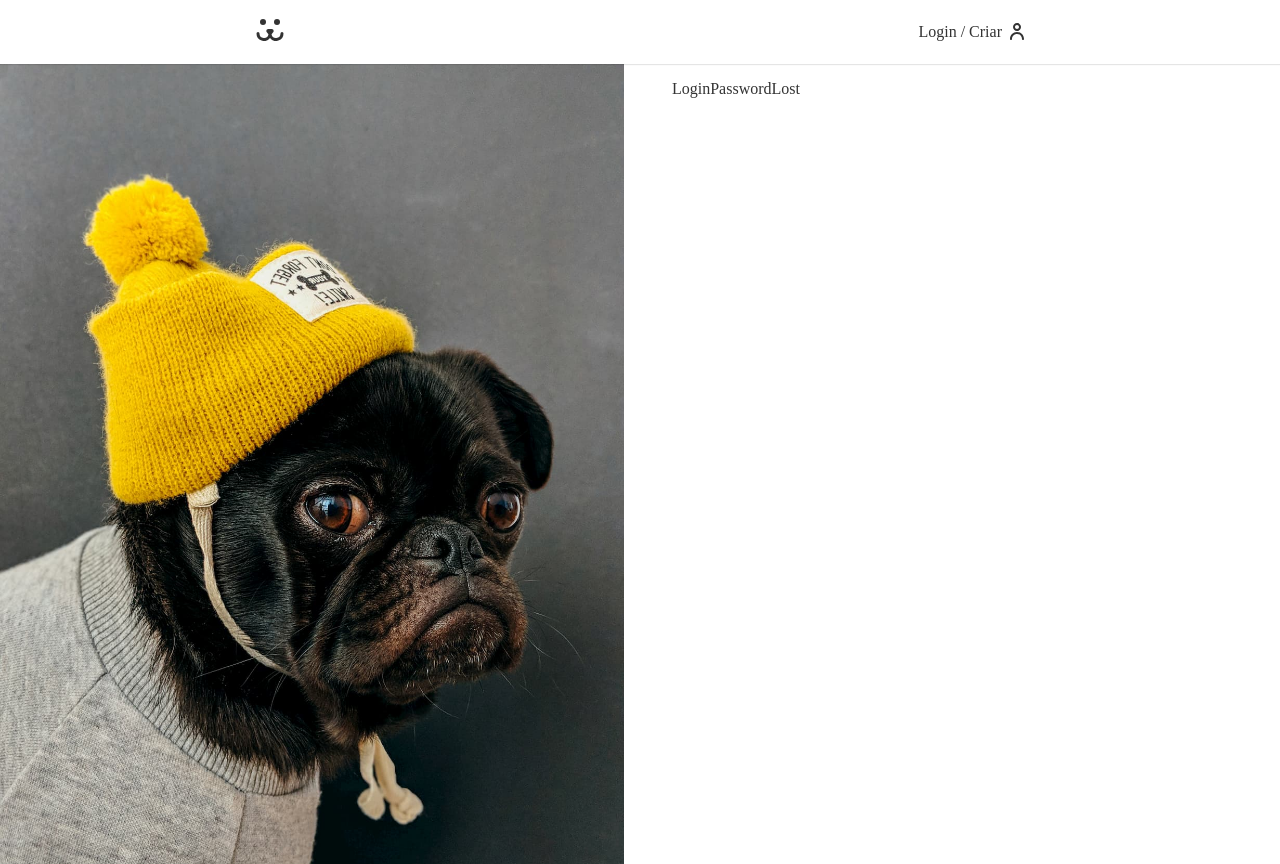
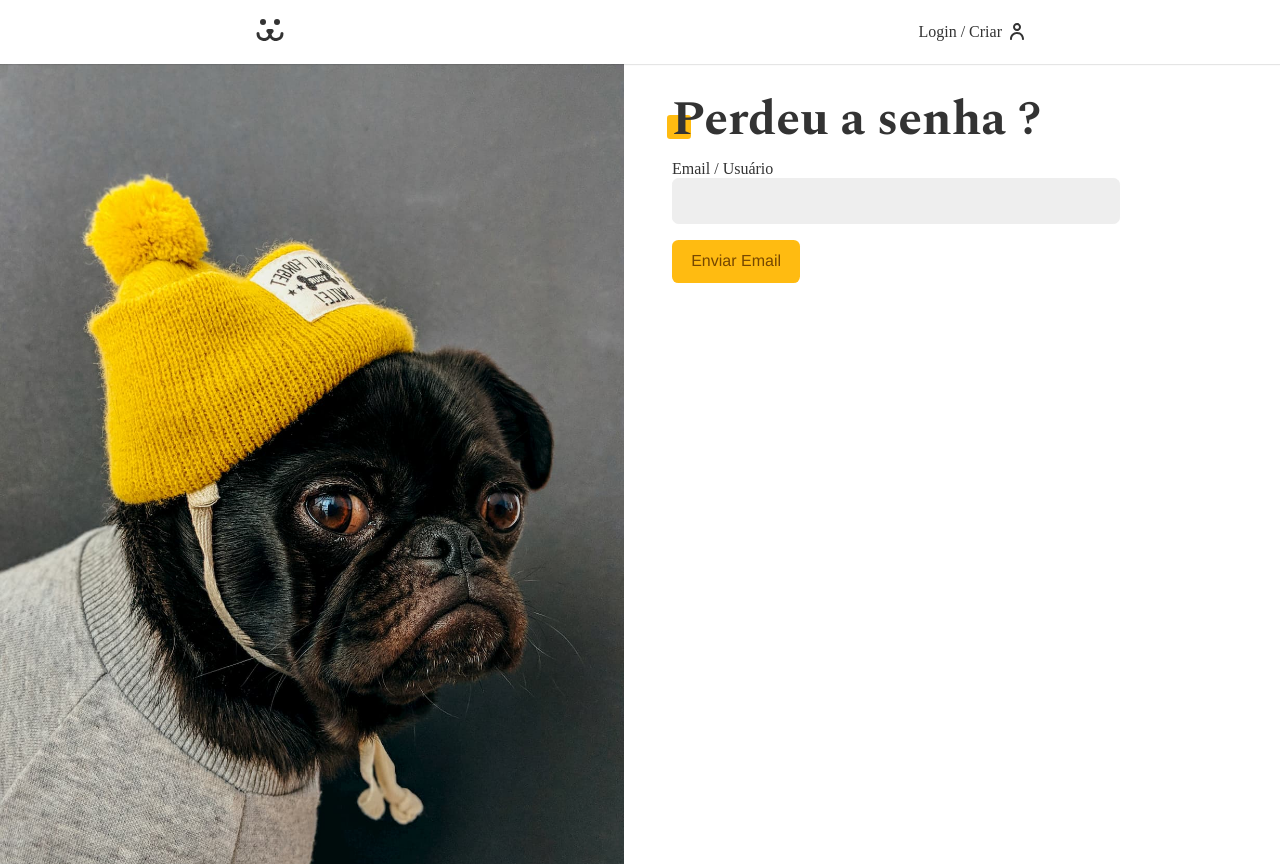
Before and after one commit to danilogms/dog-social, a React (Create React App) app: page /login/perdeu in a window 1280 px wide. Built offline with nearby package versions, Linux system fonts and the light colour scheme.

Commit message:
LoginPasswordLost component created

```diff
--- a/src/Components/Login/LoginPasswordLost.js
+++ b/src/Components/Login/LoginPasswordLost.js
@@ -1,9 +1,42 @@
-import React from 'react'
+import React from 'react';
+import Input from '../Forms/Input';
+import Button from '../Forms/Button';
+import useForm from '../../Hooks/UseForm';
+import useFetch from '../../Hooks/useFetch';
+import { PASSWORD_LOST } from '../../api';
+import Error from '../Helper/Error';
 
 const LoginPasswordLost = () => {
+  const login = useForm();
+  const { data, loading, error, request } = useFetch();
+
+  async function handleSubmit(event) {
+    event.preventDefault();
+    if (login.validate()) {
+      const { url, options } = PASSWORD_LOST({
+        login: login.value,
+        url: window.location.href.replace('perdeu', 'resetar'),
+      });
+      const { json } = await request(url, options);
+      console.log(json);
+    }
+  }
+
   return (
-    <div>LoginPasswordLost</div>
-  )
-}
+    <section>
+      <h1 className="title">Perdeu a senha ?</h1>
+      {data ? (
+        <p style={{ color: '#4c1' }}>{data}</p>
+      ) : (
+        <form onSubmit={handleSubmit}>
+          <Input label="Email / Usuário" type="text" name="email" {...login} />
+          {loading ? <Button>Enviando</Button> : <Button>Enviar Email</Button>}
+        </form>
+      )}
 
-export default LoginPasswordLost
+      <Error error={error} />
+    </section>
+  );
+};
+
+export default LoginPasswordLost;
--- a/src/api.js
+++ b/src/api.js
@@ -84,7 +84,6 @@
   };
 }
 
-
 export function USER_POST(body) {
   return {
     url: API_URL + '/api/user',
@@ -109,3 +108,16 @@
     },
   };
 }
+
+export function PASSWORD_LOST(body) {
+  return {
+    url: API_URL + '/api/password/lost',
+    options: {
+      method: 'POST',
+      headers: {
+        'Content-Type': 'application/json',
+      },
+      body: JSON.stringify(body),
+    },
+  };
+}
```
